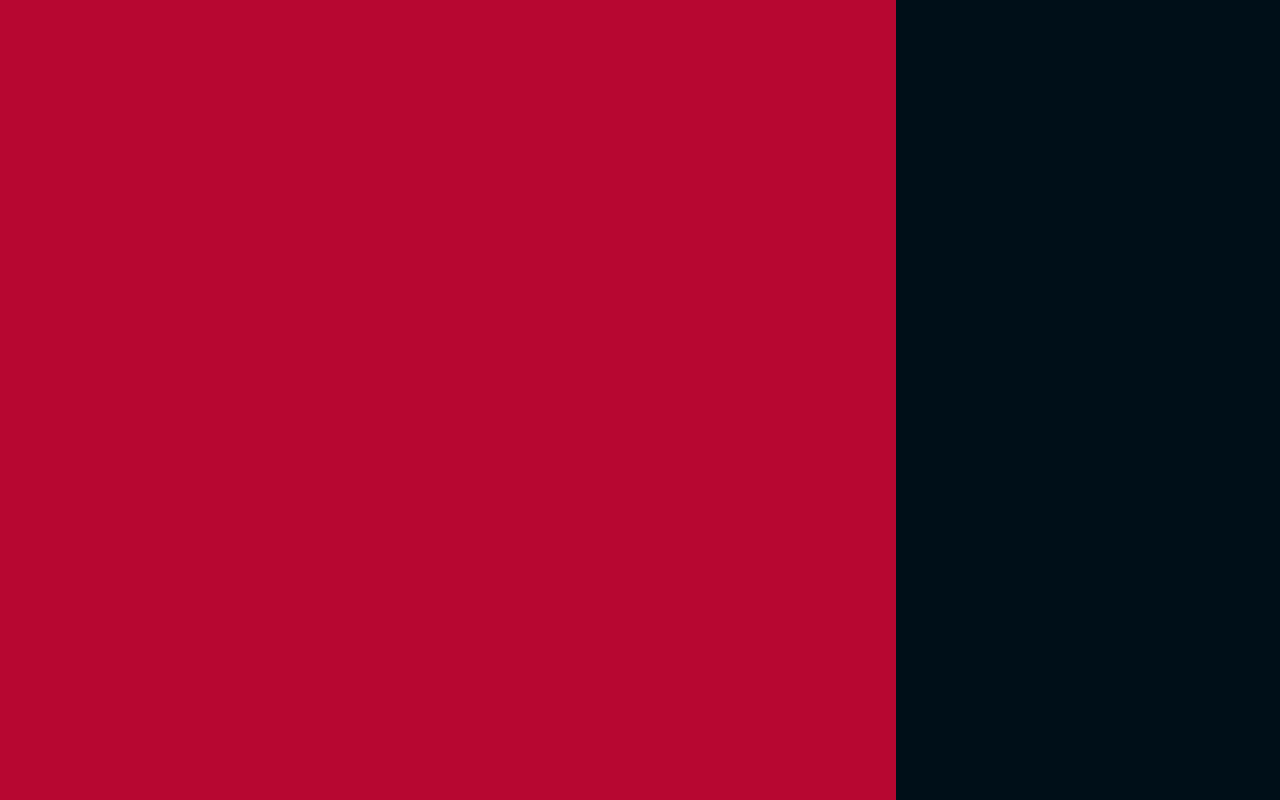
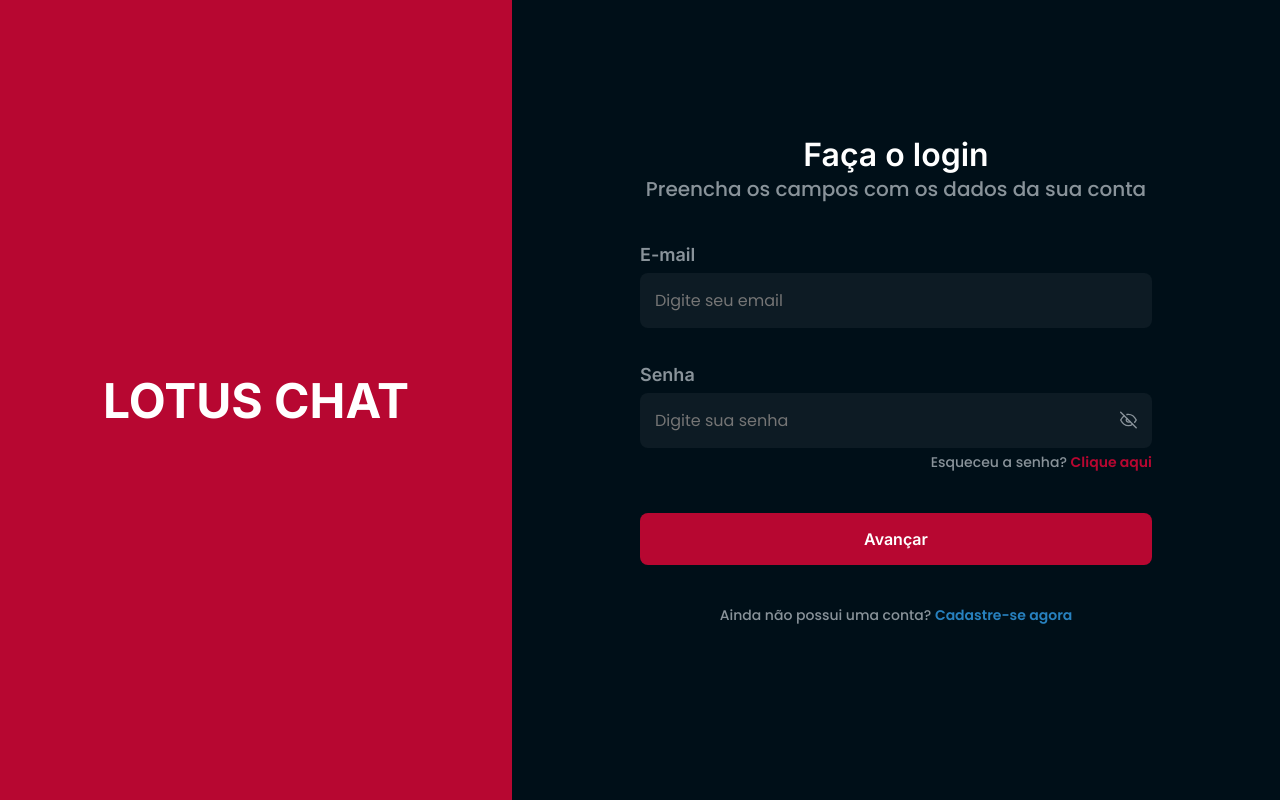
Before and after one commit to diozenio/lotus, a React (Vite) app: page / in a window 1280 px wide. Built offline with nearby package versions, Linux system fonts and the light colour scheme.

Commit message:
Add SignIn page ui

```diff
--- a/src/ui/app/App.tsx
+++ b/src/ui/app/App.tsx
@@ -1,12 +1,8 @@
+import SignInPage from "@pages/Auth/SignIn";
 import "./global.scss";
-import Cover from "@components/Cover";
 
 function App() {
-  return (
-    <div style={{ height: "100vh" }}>
-      <Cover></Cover>
-    </div>
-  );
+  return <SignInPage />;
 }
 
 export default App;
--- /dev/null
+++ b/src/ui/pages/Auth/SignIn/index.tsx
@@ -0,0 +1,83 @@
+import React, { useState } from "react";
+import {
+  Button,
+  Description,
+  Stepper,
+  TextInput,
+  Title,
+  Cover,
+  UploadAvatar,
+  VerificationCode,
+} from "@components/index";
+import styles from "./styles.module.scss";
+
+function SignInPage() {
+  const onSubmit = (e: React.FormEvent<HTMLFormElement>) => {
+    e.preventDefault();
+  };
+
+  const handleInputKeyDown = (e: React.KeyboardEvent<HTMLInputElement>) => {
+    if (e.key === "Enter") {
+      e.preventDefault();
+      const form = e.currentTarget.form;
+      const inputs = Array.from(form!.elements).filter(
+        (el) => el.tagName === "INPUT"
+      );
+      const currentIndex = inputs.findIndex((el) => el === e.currentTarget);
+      const nextIndex = currentIndex + 1;
+      if (nextIndex < inputs.length) {
+        const nextInput = inputs[nextIndex] as HTMLInputElement;
+        nextInput.focus();
+      }
+    }
+  };
+
+  return (
+    <div className={styles.container}>
+      <Cover>
+        <Title size="xl">LOTUS CHAT</Title>
+      </Cover>
+      <div className={styles.content}>
+        <header>
+          <Title size="md">Faça o login</Title>
+          <Description>
+            Preencha os campos com os dados da sua conta
+          </Description>
+        </header>
+        <form onSubmit={onSubmit} className={styles.form}>
+          <TextInput
+            label="E-mail"
+            htmlInputProps={{
+              placeholder: "Digite seu email",
+              autoComplete: "off",
+              onKeyDown: handleInputKeyDown,
+            }}
+            type="email"
+          />
+          <TextInput
+            label="Senha"
+            htmlInputProps={{
+              placeholder: "Digite sua senha",
+              autoComplete: "off",
+              onKeyDown: handleInputKeyDown,
+            }}
+            type="password"
+          />
+          <a className={styles.forgotPassword}>
+            Esqueceu a senha? <span>Clique aqui</span>
+          </a>
+
+          <Button type="submit" className={styles.submitButton}>
+            Avançar
+          </Button>
+        </form>
+        <a>
+          Ainda não possui uma conta?{" "}
+          <span className={styles.registerAnchor}>Cadastre-se agora</span>
+        </a>
+      </div>
+    </div>
+  );
+}
+
+export default SignInPage;
--- /dev/null
+++ b/src/ui/pages/Auth/SignIn/styles.module.scss
@@ -0,0 +1,80 @@
+.container {
+  display: flex;
+  flex-direction: row;
+  align-items: flex-start;
+  justify-content: flex-start;
+  height: 100%;
+  overflow: hidden;
+}
+
+.submitButton {
+  margin-top: 40px;
+}
+
+.content {
+  display: flex;
+  flex-direction: column;
+  align-items: center;
+  justify-content: center;
+  width: 100%;
+  height: 100%;
+  overflow-y: auto;
+  gap: 40px;
+  padding: 24px 10% 64px;
+
+  header {
+    width: 100%;
+  }
+
+  a {
+    font-weight: 500;
+    font-family: "Poppins", sans-serif;
+    font-size: 1.4rem;
+    color: var(--gray-100);
+    text-align: center;
+    text-decoration: none;
+    transition: all 0.2s ease-in-out;
+    cursor: pointer;
+
+    &:hover {
+      text-decoration: underline;
+      color: #9daab3;
+    }
+  }
+}
+
+.registerAnchor {
+  font-weight: 700;
+  color: var(--accent-100);
+}
+
+.forgotPassword {
+  width: 100%;
+  text-align: right !important;
+  span {
+    font-weight: 700;
+    color: var(--secondary-100);
+  }
+}
+
+.form {
+  width: 100%;
+  display: flex;
+  flex-direction: column;
+  align-items: center;
+
+  label:first-child {
+    margin-bottom: 32px;
+  }
+}
+
+.input {
+  width: 100%;
+}
+
+@media (max-width: 768px) {
+  .container {
+    flex-direction: column;
+    align-items: center;
+  }
+}
```
